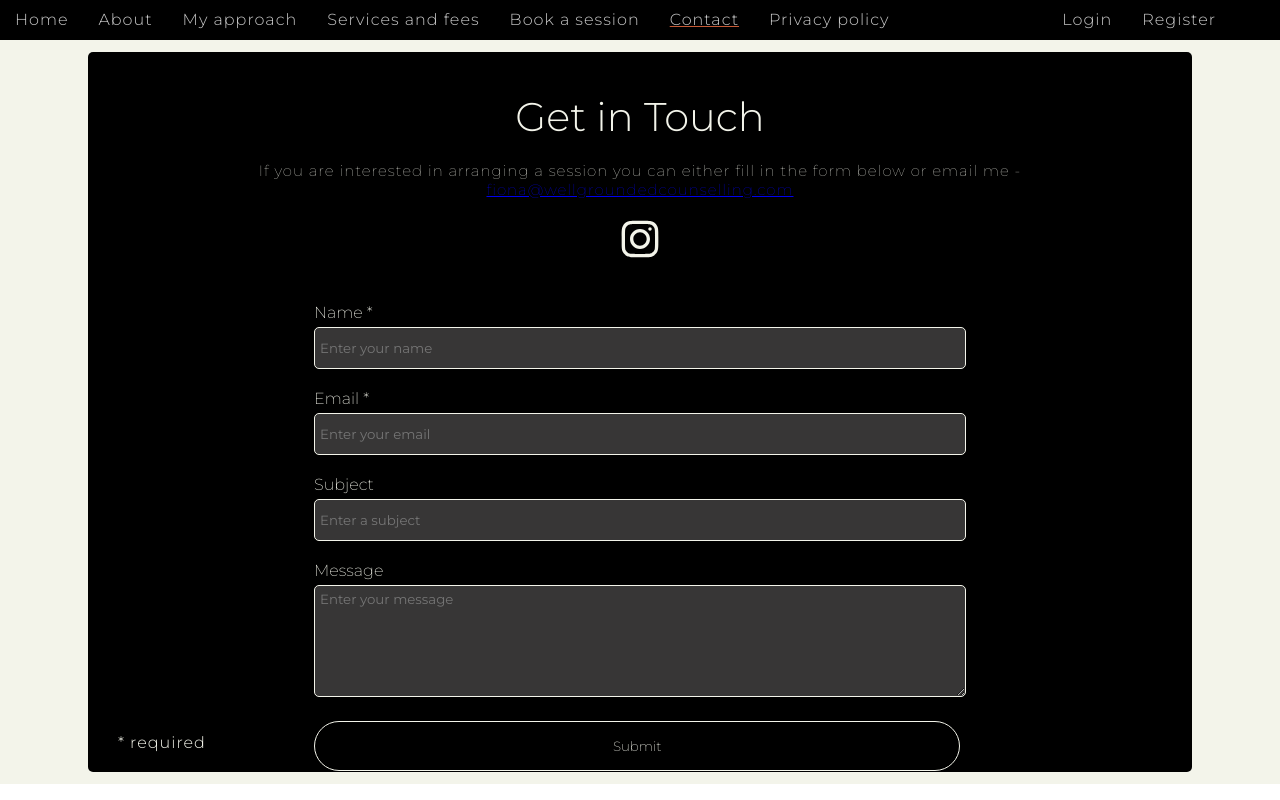
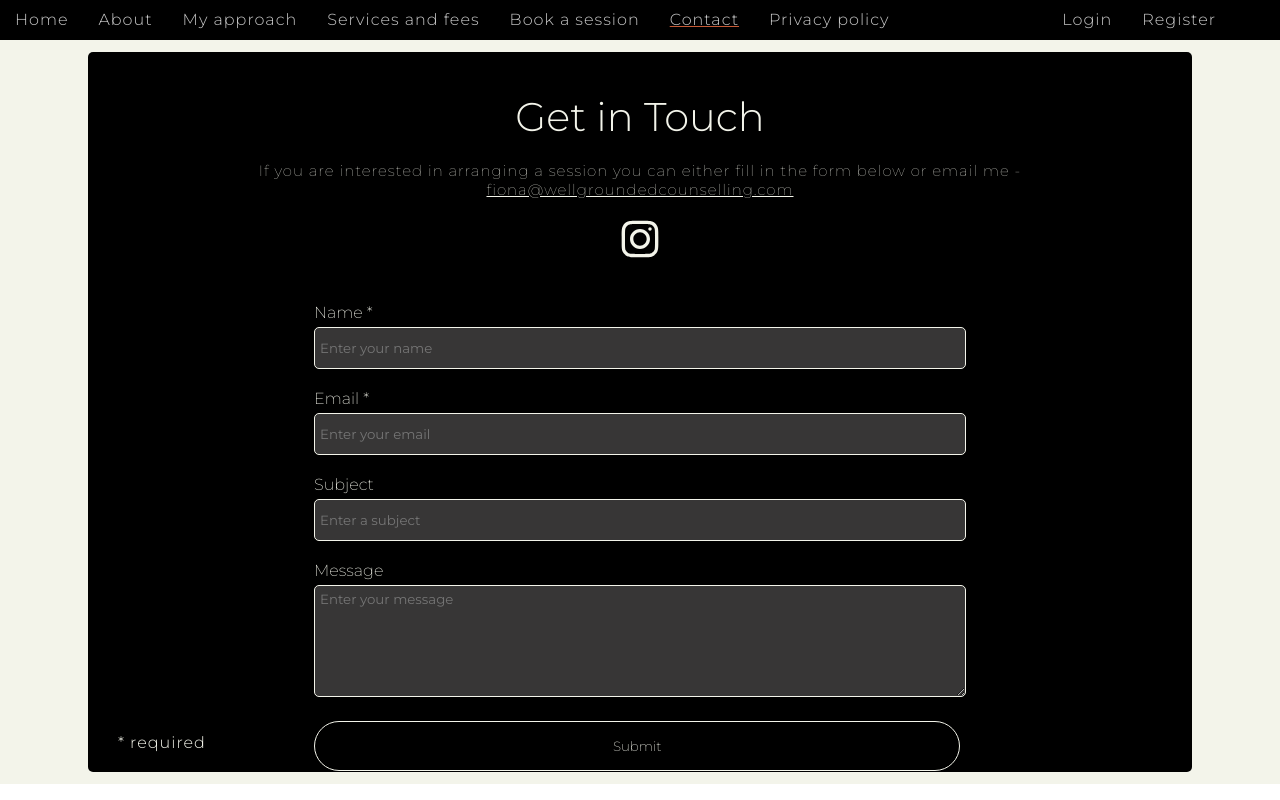
Before and after one commit to PeachyOmnivore/WellGroundedCounselling, a React (Vite) app: page /contact in a window 1280 px wide. Built offline with nearby package versions, Linux system fonts and the light colour scheme.

Commit message:
style: changed color of anchor tag

```diff
--- a/src/pages/contact/contact.css
+++ b/src/pages/contact/contact.css
@@ -35,6 +35,10 @@
   margin-top: 20px;
   font-size: 15px;
   font-weight: 100;
+}
+
+.form-titles a {
+  color: #f3f4ea;
 }
 
 .form-container input, textarea, select {
```
